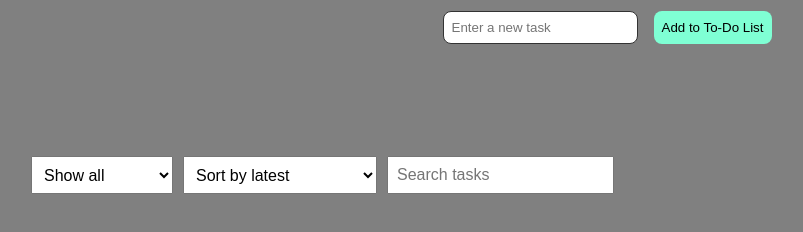
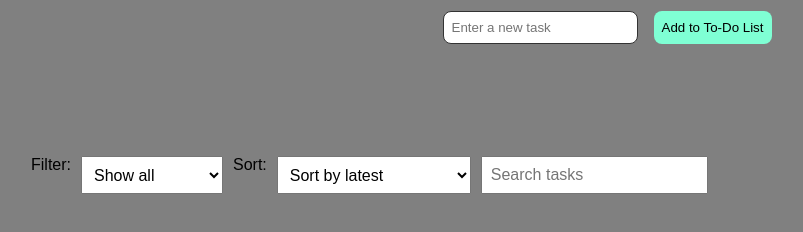
Before and after one commit to Chie1115/Boileroom49, a website: page index.html in a window 1280 px wide. Shown: the part 122-354 px from the top of the page, without its empty margins (33-836 px from the left). Drawn offline with Linux system fonts and the light colour scheme.

Commit message:
add label

```diff
--- a/index.html
+++ b/index.html
@@ -16,12 +16,14 @@
         </form>
 
         <div class="controls">
+            <label for="filterSelect">Filter:</label>
             <select id="filterSelect">
                 <option value="all">Show all</option>
                 <option value="completed">Completed</option>
                 <option value="not_completed">Not completed</option>
             </select>
 
+            <label for="sortSelect">Sort:</label>
             <select id="sortSelect">
                 <option value="date">Sort by latest</option>
                 <option value="status">Sort by not completed</option>
```
